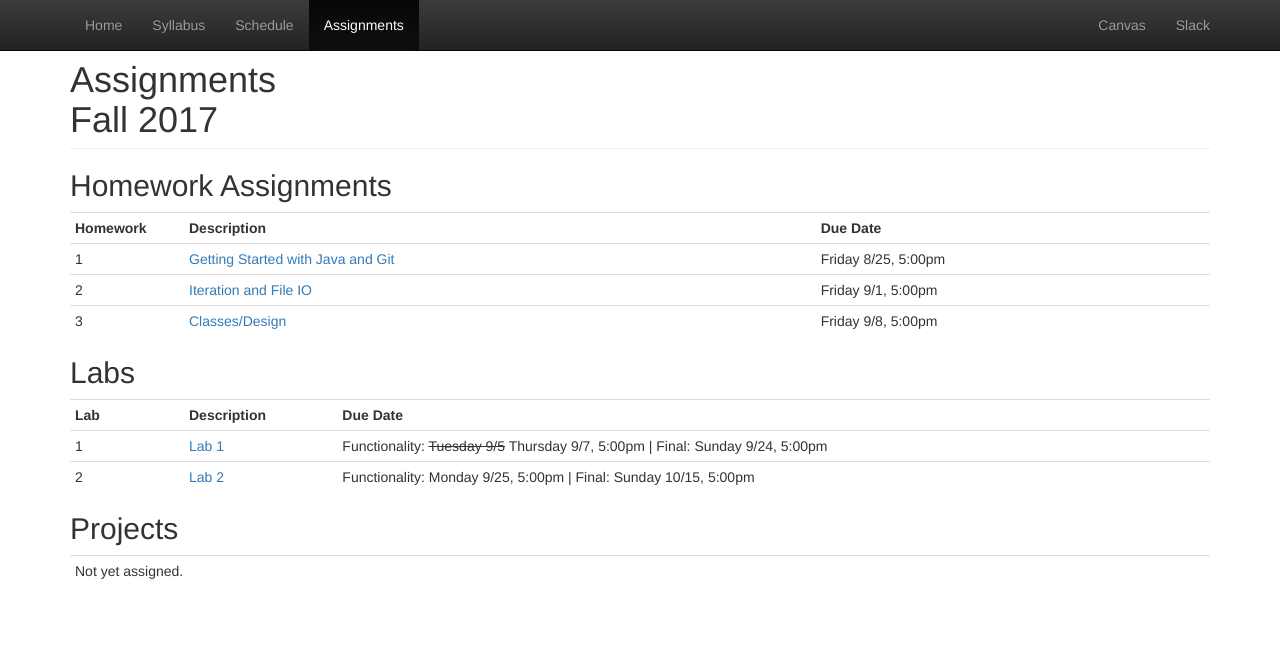
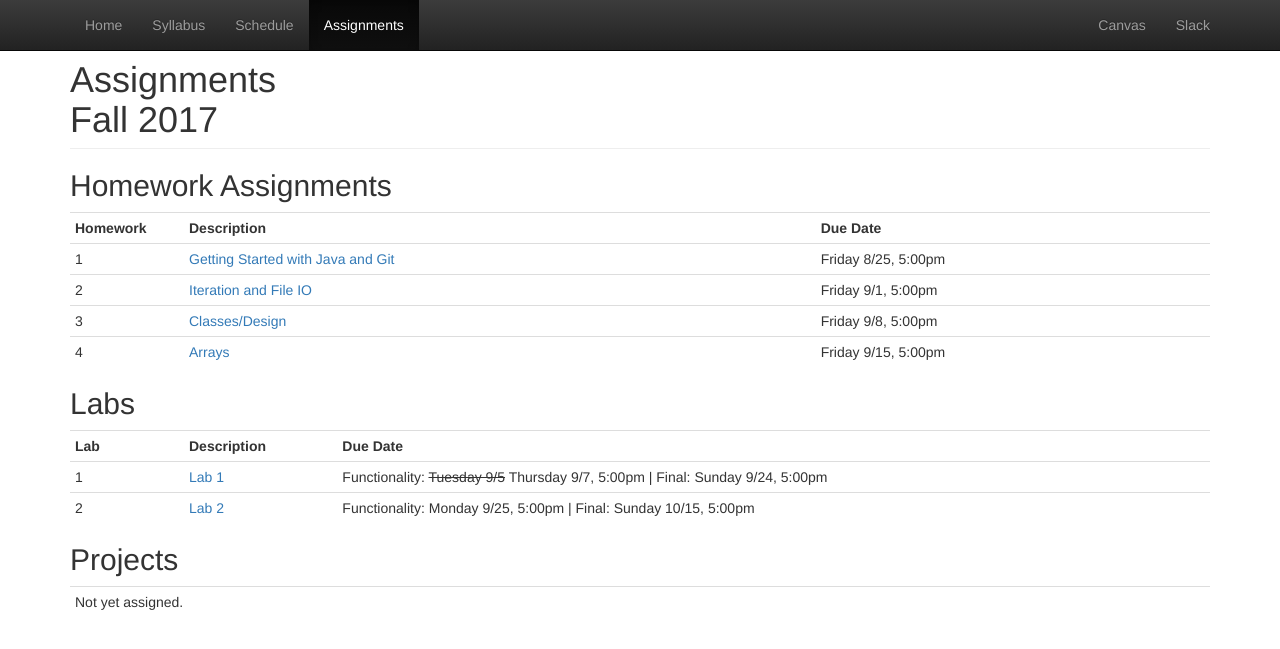
Before and after one commit to CS514-F17/cs514-f17.github.io, a Jekyll site: the page built from assignments.html, in a window 1280 px wide. Shown: the top 649 px of the page. Built offline with Jekyll 4.4.1, drawn with Linux system fonts in a browser that asks for light colours.

Commit message:
add homework 4

```diff
--- a/assignments.html
+++ b/assignments.html
@@ -28,6 +28,11 @@ title: Assignments
        <td>3</td>
        <td><a href="https://github.com/CS514-F17/Homework3/blob/master/README.md">Classes/Design</a></td>
        <td>Friday 9/8, 5:00pm</td>
+     </tr>
+     <tr>
+       <td>4</td>
+       <td><a href="https://github.com/CS514-F17/Homework4/blob/master/README.md">Arrays</a></td>
+       <td>Friday 9/15, 5:00pm</td>
      </tr>
 <!--      <tr>
        <td>2</td>
--- a/schedule.html
+++ b/schedule.html
@@ -114,6 +114,7 @@ title: Schedule
 		<a href="https://github.com/CS514-F17/code/blob/master/StudentTest.java">StudentTest.java</a><br/> -->
 		</td>
 		<td>
+			<a href="https://github.com/CS514-F17/Homework4/blob/master/README.md"><strong>Due Friday</strong> - Homework 4</a>
 <!-- 				<a href="https://github.com/CS514-F17/projects/blob/master/project1.md">Project 1</a>
 -->
 		</td>
```
